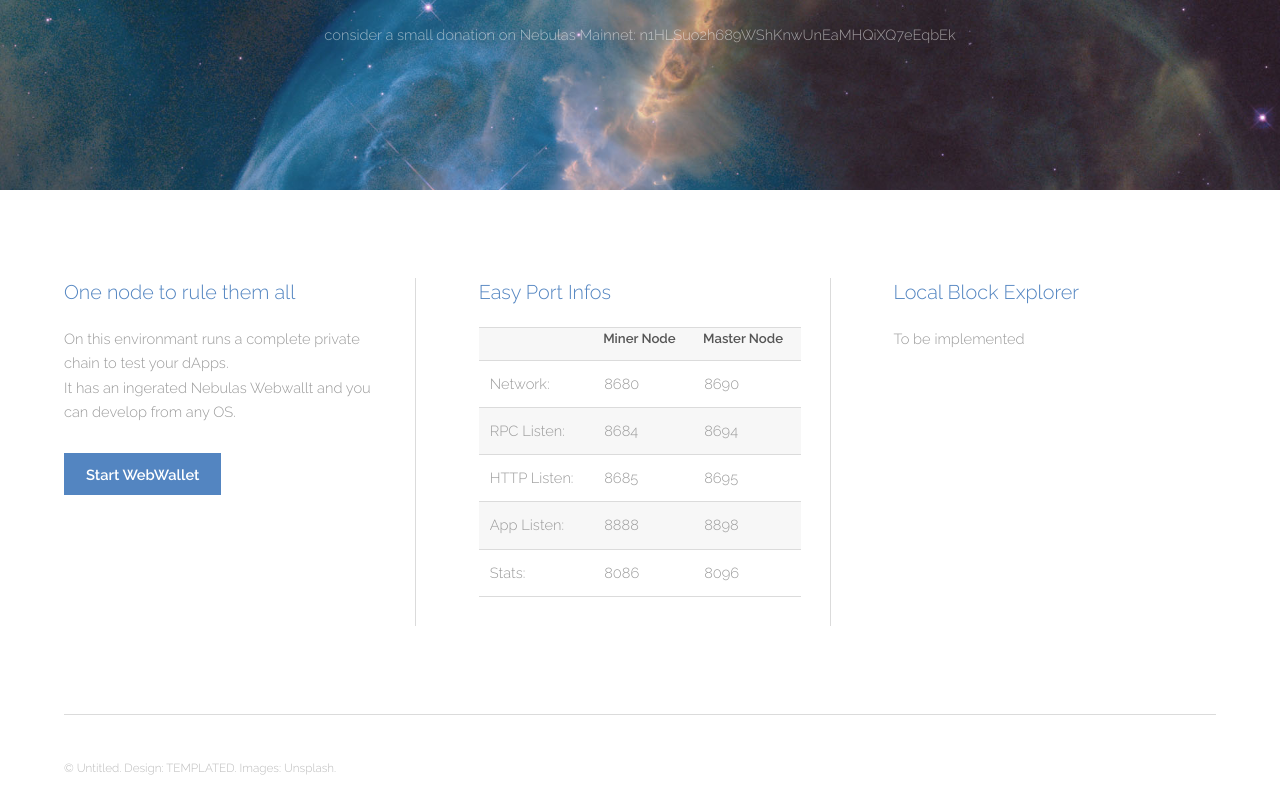
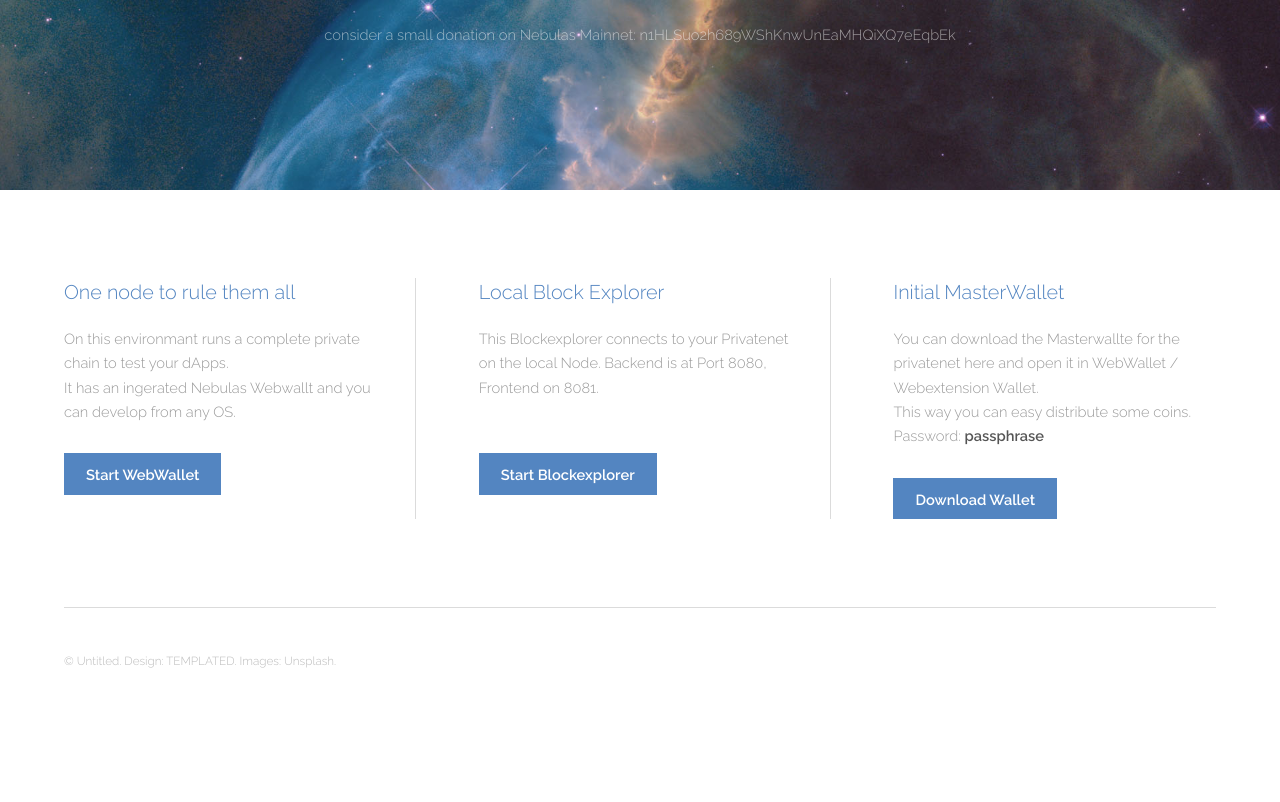
Before and after one commit to mirei83/NebuEnv, a plain HTML site: page html/index.html in a window 1280 px wide. Shown: the part 258-1060 px from the top of the page. After the commit the page ends 953 px from the top, so only its background shows below. Drawn offline with Linux system fonts and the light colour scheme.

Commit message:
activete Blockexplorer

```diff
--- a/html/index.html
+++ b/html/index.html
@@ -49,49 +49,27 @@
 						</article>
 						<article>
 							<header>
-								<h3>Easy Port Infos</h3>
+								<h3>Local Block Explorer</h3>
 							</header>
-								<table>
-									 <tr>
-										 <th></th>
-										 <th>Miner Node</th>
-										 <th>Master Node</th>
-									</tr>
-									<tr>
-										<td>Network:</td>
-										<td>8680</td>
-										<td>8690</td>
-									</tr>
-									<tr>
-										<td>RPC Listen:</td>
-										<td>8684</td>
-										<td>8694</td>
-									</tr>
-									<tr>
-										<td>HTTP Listen:</td>
-										<td>8685</td>
-										<td>8695</td>
-									</tr>
-									<tr>
-										<td>App Listen:</td>
-										<td>8888</td>
-										<td>8898</td>
-									</tr>
-									<tr>
-										<td>Stats:</td>
-										<td>8086</td>
-										<td>8096</td>
-									</tr>
-								</table>
-							<footer>
-							</footer>
+							<p>This Blockexplorer connects to your Privatenet on the local Node. Backend is at Port 8080, Frontend on 8081.
+							</br>
+						    </br>
+							</p>
+
+							 <footer>
+								 <a target="_blank" href="http://123.123.123.123:8081" class="button special">Start Blockexplorer</a>
+							 </footer>
 						</article>
 						<article>
 							<header>
-								<h3>Local Block Explorer</h3>
+								<h3>Initial MasterWallet</h3>
 							</header>
-							<p>To be implemented</p>
+							<p>You can download the Masterwallte for the privatenet here and open it in WebWallet / Webextension Wallet.<br>
+								This way you can easy distribute some coins. Password: <b>passphrase</b>
+							</p>
+
 							<footer>
+								<a href="./n1FF1nz6tarkDVwWQkMnnwFPuPKUaQTdptE" class="button special" download>Download Wallet</a>
 							</footer>
 						</article>
 					</div>
```
Also changed, not shown: 1 other file.
